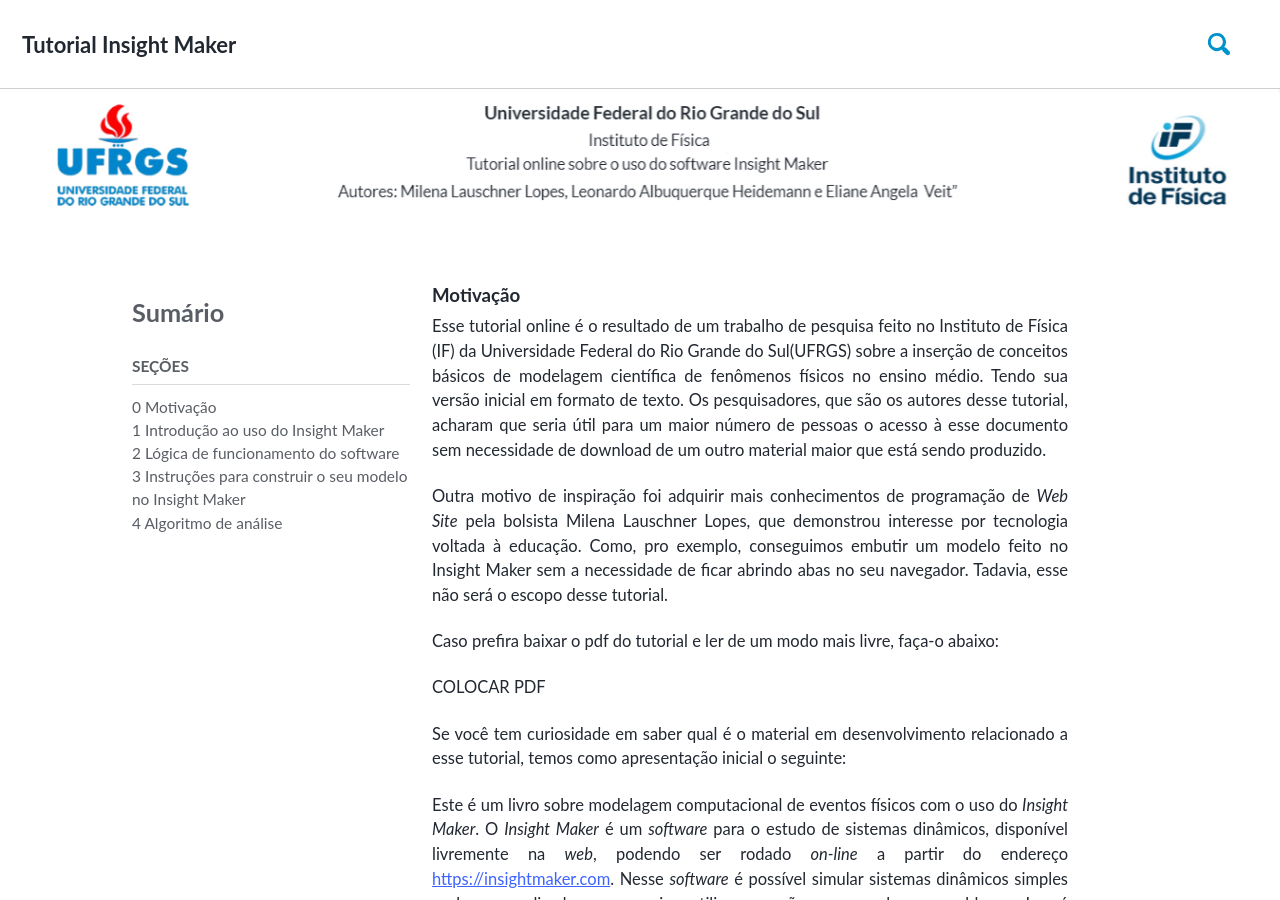
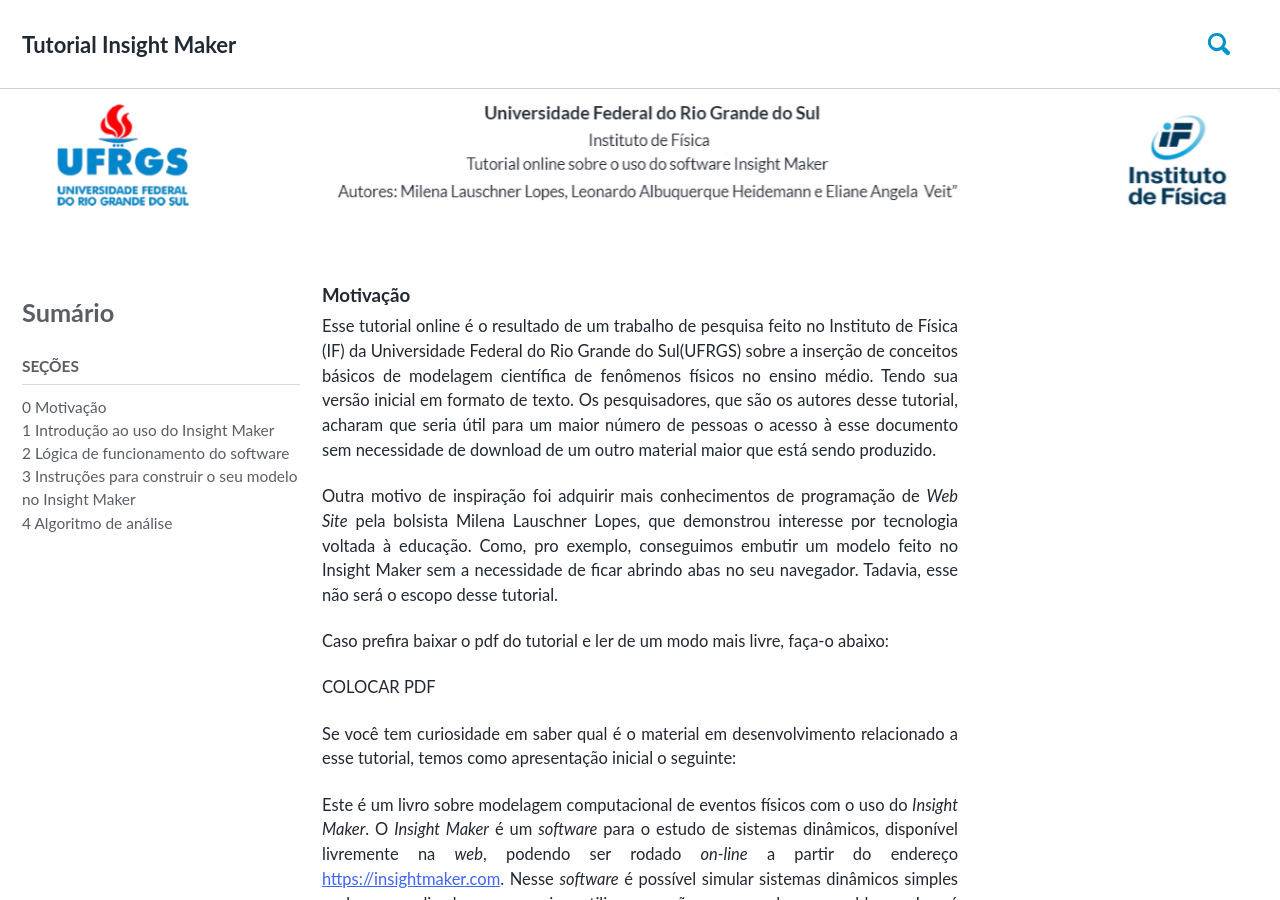
Before and after one commit to milenalauschner/MM, a Jekyll site: the page built from index.md, in a window 1280 px wide and 900 px high. Built offline with Jekyll 4.4.1, drawn with Linux system fonts in a browser that asks for light colours; cached includes are drawn as plain includes; nearby versions of some CDN libraries; some web fonts are replaced.

Commit message:
Update _page.scss

```diff
--- a/_sass/minimal-mistakes/_page.scss
+++ b/_sass/minimal-mistakes/_page.scss
@@ -5,7 +5,7 @@
 #main {
   @include clearfix;
   margin-left: auto;
-  margin-right: -5em;
+  margin-right: auto;
   padding-left: 1em;
   padding-right: 1em;
   -webkit-animation: $intro-transition;
```
